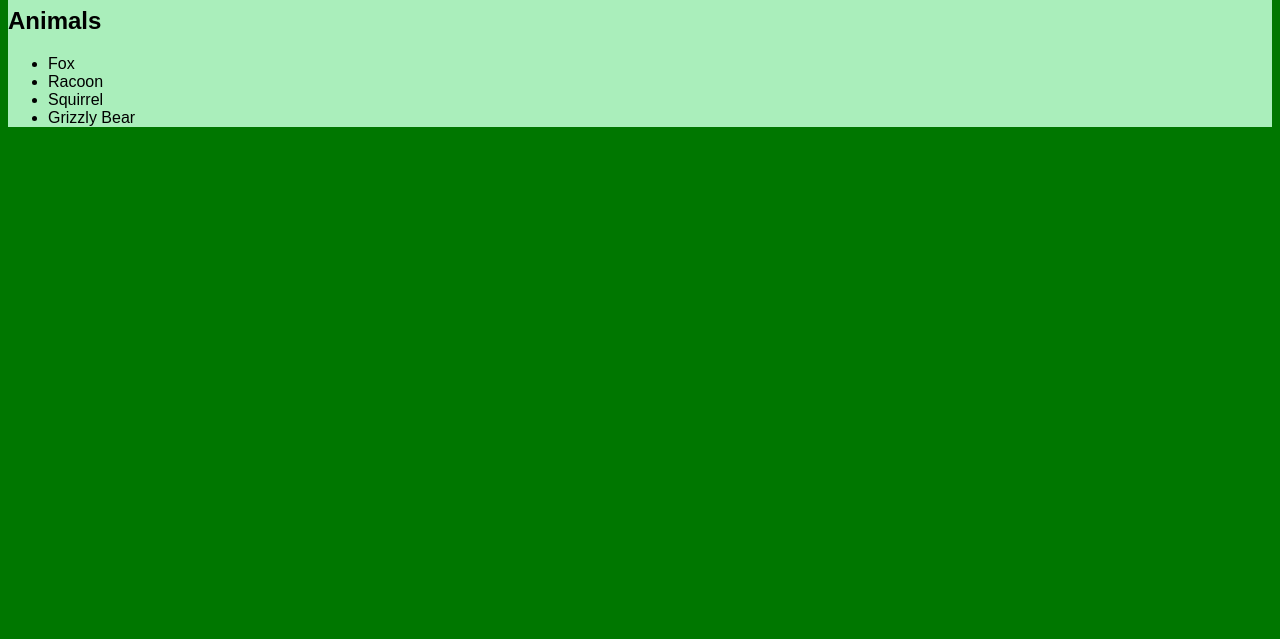
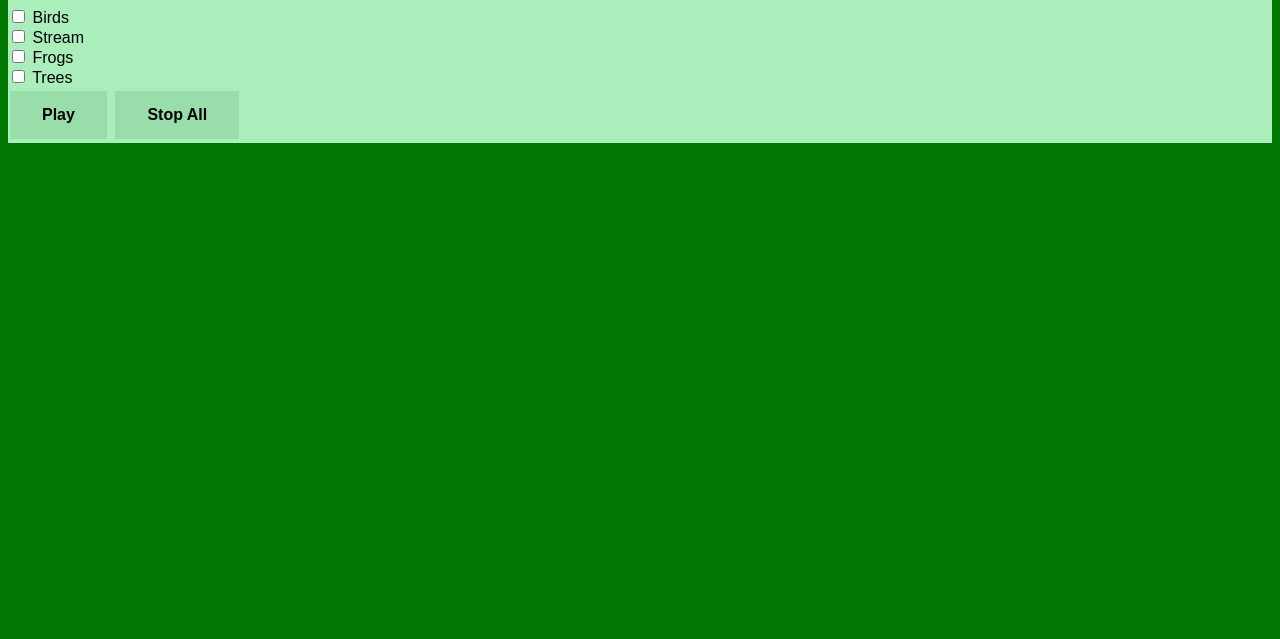
Before and after one commit to TiramisuOwl/forest_site, a plain HTML site: page sounds.html in a window 1280 px wide. Shown: the part 161-800 px from the top of the page. Drawn offline with Linux system fonts and the light colour scheme.

Commit message:
It plays audio now :)

```diff
--- a/sound.js
+++ b/sound.js
@@ -1 +1,39 @@
 //script.js
+
+//Get references to all audio elements and checkboxes
+const audioElements = [
+    document.getElementById('birds'),
+    document.getElementById('trees'),
+    document.getElementById('stream'),
+    document.getElementById('frog'),
+];
+const checkboxes = document.querySelectorAll('[data-track]');
+
+//Play selected audio tracks + wimd
+document.getElementById('play-selected').addEventListener('click', () => {
+    if (wind.paused) {
+        wind.play();
+    }
+
+    //Play selected
+    audioElements.forEach((audio, index) => {
+        if (checkboxes[index].checked) {
+            audio.play();
+        } else {
+            audio.pause();
+            audio.currentTime = 0;
+        }
+    });
+});
+
+document.getElementById('stop-all').addEventListener('click', ()  => {
+    wind.pause();
+    wind.currentTime = 0;
+
+    //Stop selected
+    audioElements.forEach(audio => {
+        audio.pause();
+        audio.currentTime = 0;
+    });
+    checkboxes.forEach(checkbox => checkbox.checked = false);
+});
--- a/sounds.html
+++ b/sounds.html
@@ -76,12 +76,36 @@ button {
 </ul>
 </nav>
 <h1>Sounds of the Forest</h1>
-<h2>Animals</h2>
-<ul>
-<li>Fox</li>
-<li>Racoon</li>
-<li>Squirrel</li>
-<li>Grizzly Bear</li>
-</ul>
+
+
+<div id="audio-player">
+  <audio id="wind" src="harsh wind blow loop.mp3"></audio>
+
+  <div class="audio-control">
+    <input type="checkbox" id="birds-track-checkbox" data-track="1">
+    <label for="birds-track-checkbox">Birds</label>
+    <audio id="birds" src="bird noise lop.mp3"></audio>
+  </div>
+  <div class="audio-control">
+    <input type="checkbox" id="stream-track-checkbox" data-track="2">
+    <label for="stream-track-checkbox">Stream</label>
+    <audio id="stream" src="water stream loop.mp3"></audio>
+  </div>
+  <div class="audio-control">
+    <input type="checkbox" id="frog-track-checkbox" data-track="3">
+    <label for="frog-track-checkbox">Frogs</label>
+    <audio id="frog" src="frog ribbit loop.mp3"></audio>
+  </div>
+  <div class="audio-control">
+    <input type="checkbox" id="tree-track-checkbox" data-track="4">
+    <label for="tree-track-checkbox">Trees</label>
+    <audio id="trees" src="rustle leave loop.mp3"></audio>
+  </div>
+  <button id="play-selected">Play</button>
+  <button id="stop-all">Stop All</button>
+</div>
+
+
+<script src="sound.js"></script>
 </body>
 </html>
```
Also changed, not shown: 5 other files.
